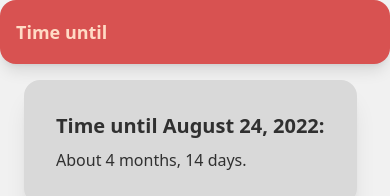
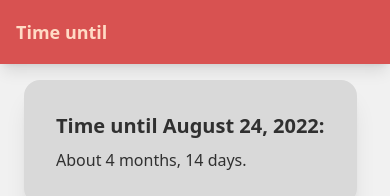
Before and after one commit to csterritt/time-till, a Vue app: page / in a window 390 px wide. Shown: the top 196 px of the page. Built offline with nearby package versions, Linux system fonts and the light colour scheme.

Commit message:
Now the banner does not have rounded corners on mobile.

```diff
--- a/src/App.vue
+++ b/src/App.vue
@@ -1,6 +1,6 @@
 <template>
   <div
-    class="flex flex-row items-center min-h-16 md:mt-2 mb-4 md:mx-4 shadow-lg bg-secondary text-neutral-content rounded-box"
+    class="flex flex-row items-center min-h-16 md:mt-2 mb-4 md:mx-4 shadow-lg bg-secondary text-neutral-content md:rounded-box"
   >
     <div class="flex-1 px-2 mx-2">
       <span class="text-lg font-bold">Time until</span>
```
